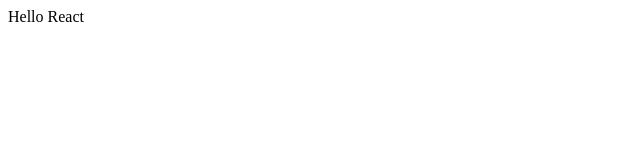
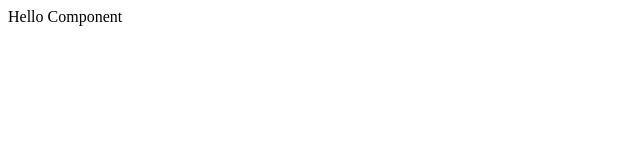
Before and after one commit to yambal/React-Redux-Study, a React app: page / in a window 1280 px wide. Shown: the top 160 px of the page, without its empty margins (0-640 px from the left). Built offline with nearby package versions, Linux system fonts and the light colour scheme.

Commit message:
開発の基本単位となるComponentについて

```diff
--- /dev/null
+++ b/src/components/app.jsx
@@ -0,0 +1,9 @@
+import React, { Component } from 'react';
+
+class App extends Component {
+  render() {
+    return (<div>Hello Component</div>);
+  }
+}
+
+export default App;
--- a/src/index.js
+++ /dev/null
@@ -1,4 +0,0 @@
-import React from 'react';
-import ReactDom from 'react-dom';
-
-ReactDom.render(<div>Hello React</div>, document.querySelector('.container'));
--- /dev/null
+++ b/src/index.jsx
@@ -0,0 +1,5 @@
+import React from 'react';
+import ReactDom from 'react-dom';
+import App from './components/app';
+
+ReactDom.render(<App />, document.querySelector('.container'));
--- a/webpack.config.js
+++ b/webpack.config.js
@@ -5,7 +5,7 @@
 module.exports = [
   {
     entry: [
-      './src/index.js',
+      './src/index.jsx',
     ],
     output: {
       path: publidDir,
```
Also changed, not shown: .eslintrc.js, 1 other file (tests, documents, lock files or other folders).
